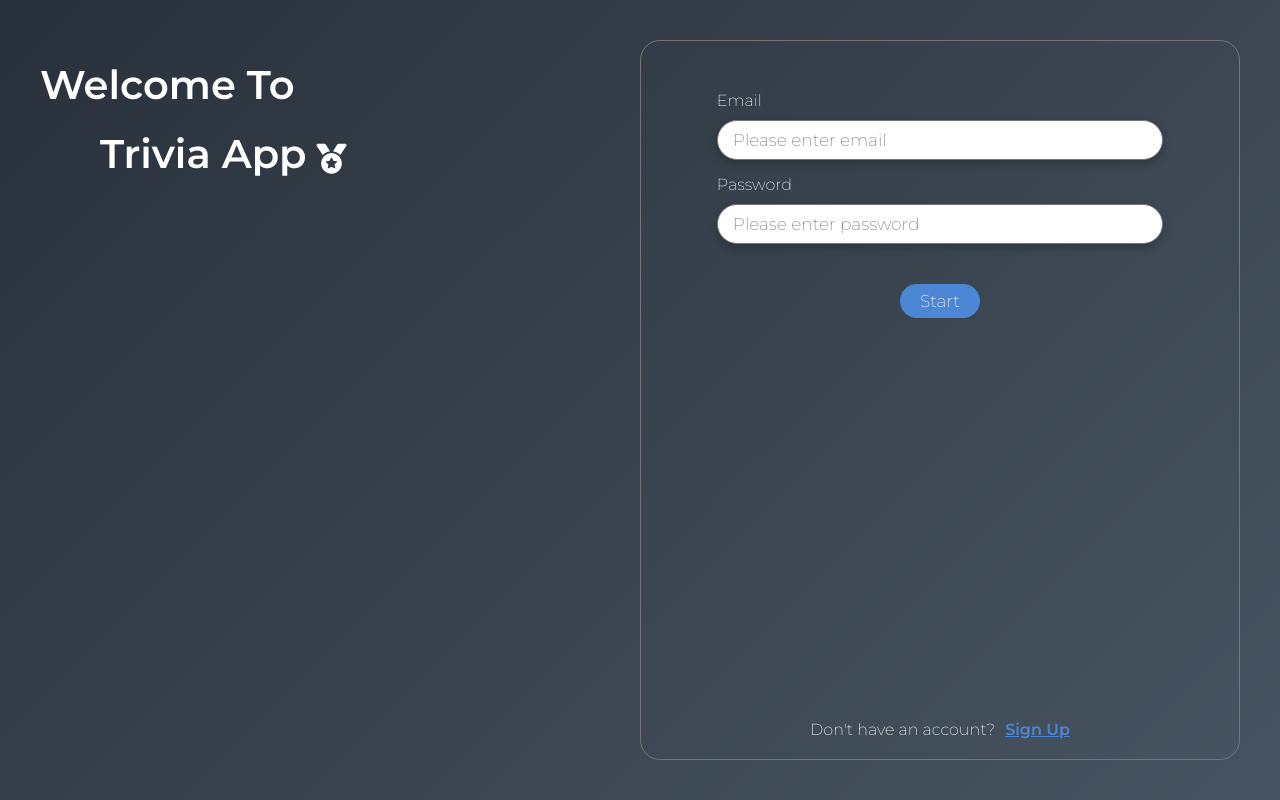
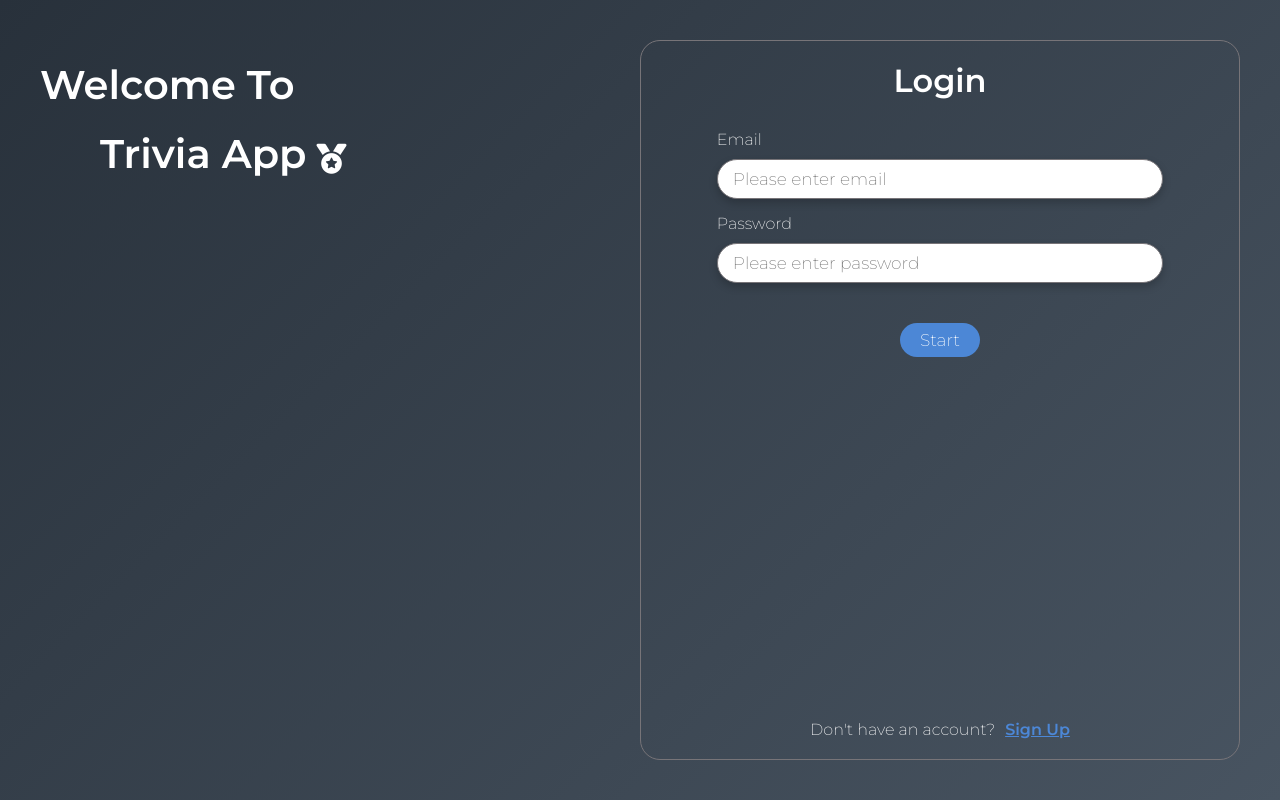
Before and after one commit to Gal919/trivia-app, a React (Create React App) app in the folder frontend/: page / in a window 1280 px wide. Built offline with nearby package versions, Linux system fonts and the light colour scheme.

Commit message:
add sub title

```diff
--- a/frontend/src/components/UI/Header.jsx
+++ b/frontend/src/components/UI/Header.jsx
@@ -1,9 +1,10 @@
 import * as S from "../../styles/Header";
 
-const Header = ({ text }) => {
+const Header = ({ title, subTitle }) => {
   return (
     <S.Container className="header-container">
-      <h1>{text}</h1>
+      <h1>{title}</h1>
+      <h2>{subTitle}</h2>
     </S.Container>
   );
 };
```
